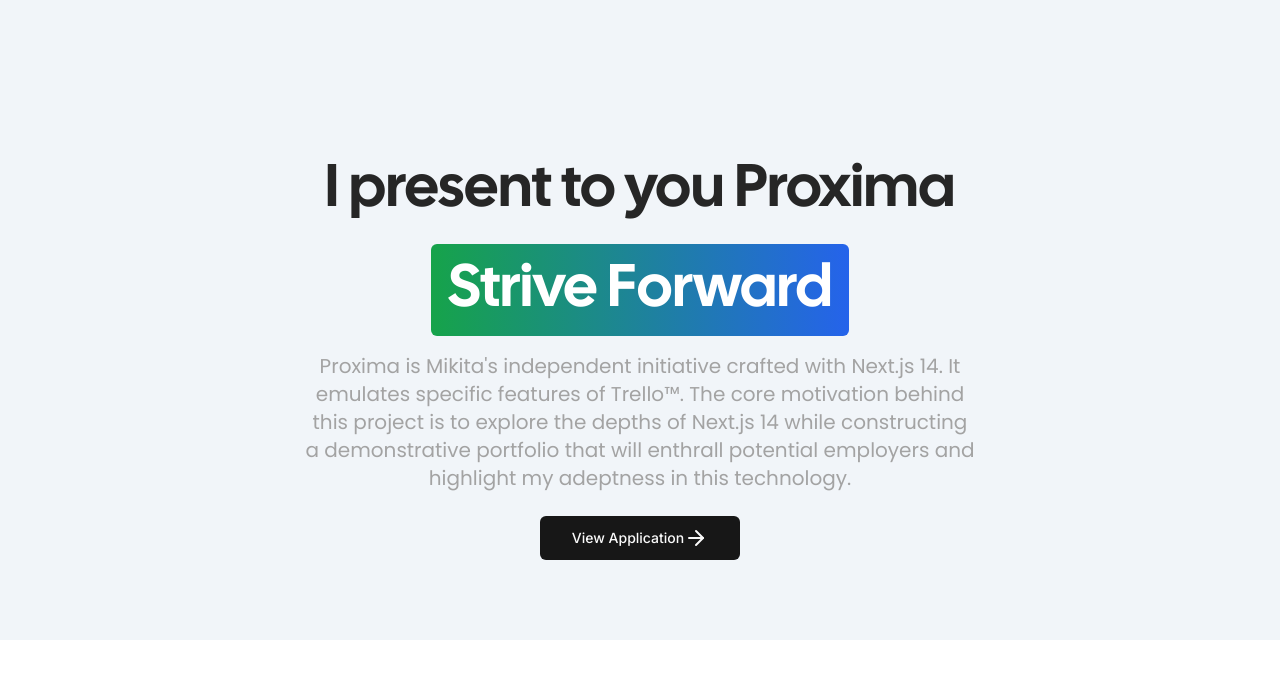
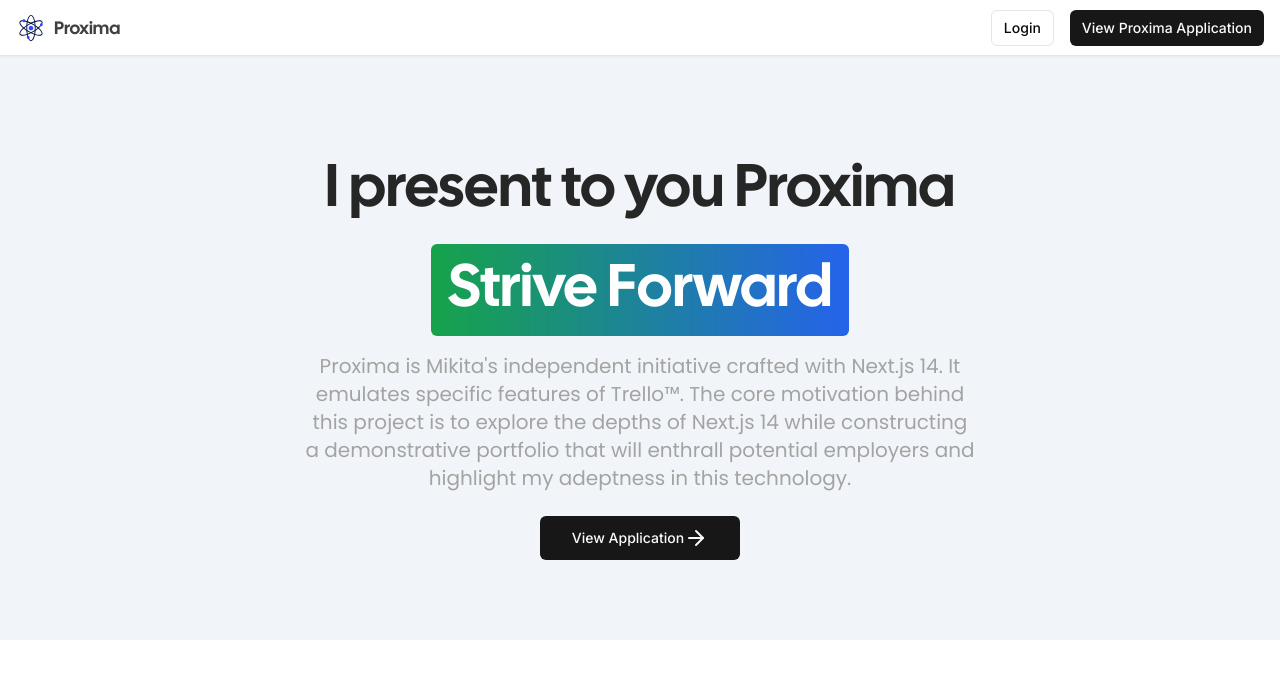
Before and after one commit to MikitaCat/proxima, a Next.js app: page / in a window 1280 px wide. Shown: the top 678 px of the page. Built offline with nearby package versions, Linux system fonts and the light colour scheme.

Commit message:
Navbar has been created

```diff
--- /dev/null
+++ b/app/(landing)/_components/Navbar.tsx
@@ -0,0 +1,21 @@
+import Link from "next/link";
+import { Button } from "@/components/ui/button";
+import { Logo } from "@/components/Logo";
+
+export const Navbar = () => {
+  return (
+    <div className="fixed top-0 w-full h-14 px-4 border-b shadow-sm bg-white flex items-center">
+      <div className="md:max-w-screen-2xl mx-auto flex items-center w-full justify-between">
+        <Logo />
+        <div className="space-x-4 md:block md:w-auto flex items-center justify-between w-full">
+          <Button size="sm" variant="outline" asChild>
+            <Link href="/sign-in">Login</Link>
+          </Button>
+          <Button size="sm" asChild>
+            <Link href="/sign-up">View Proxima Application</Link>
+          </Button>
+        </div>
+      </div>
+    </div>
+  );
+};
--- a/app/(landing)/layout.tsx
+++ b/app/(landing)/layout.tsx
@@ -1,8 +1,10 @@
 import React from "react";
+import { Navbar } from "./_components/Navbar";
 
 const MarketingLayout = ({ children }: { children: React.ReactNode }) => {
   return (
     <div className="h-full bg-slate-100">
+      <Navbar />
       <main className="pt-40 pb-20 bg-slate-100">{children}</main>
     </div>
   );
--- /dev/null
+++ b/components/Logo.tsx
@@ -0,0 +1,24 @@
+import localFont from "next/font/local";
+import Link from "next/link";
+import Image from "next/image";
+
+import { cn } from "@/lib/utils";
+
+const headingFont = localFont({
+  src: "../public/fonts/font.woff2",
+});
+
+export const Logo = () => {
+  return (
+    <Link href="/">
+      <div className="hover:opacity-75 transition items-center gap-x-2 hidden md:flex">
+        <Image src="/logo.svg" alt="Logo" height={30} width={30} />
+        <p
+          className={cn("text-lg text-neutral-700 pt-1", headingFont.className)}
+        >
+          Proxima
+        </p>
+      </div>
+    </Link>
+  );
+};
```
Also changed, not shown: public/logo.svg (added).
